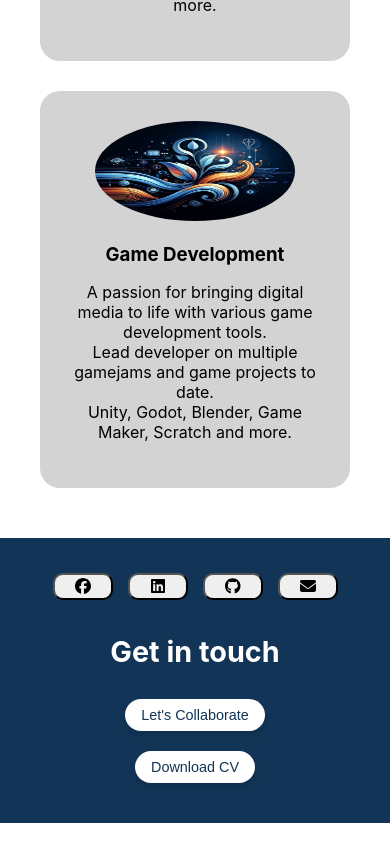
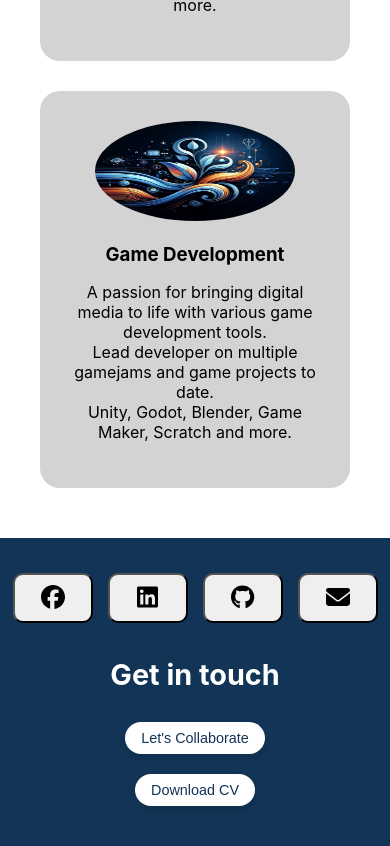
Before and after one commit to KnightIdeas/ki-portfolio-website, a React (Create React App) app: page / in a window 390 px wide. Shown: the part 2795-3641 px from the top of the page. Before the commit the page ends 3618 px from the top, so only its background shows below. Built offline with nearby package versions, Linux system fonts and the light colour scheme.

Commit message:
Footer: Update all the links and resize media icons
Update social media links
Resize social media icons for mobile

```diff
--- a/src/components/CallToAction.css
+++ b/src/components/CallToAction.css
@@ -93,9 +93,10 @@
   }
 
   .social-icon {
-    font-size: 1rem;
+    font-size: 1.5rem;
     padding: 2.5px;
     border-radius: 10px;
-    width: 60px;
+    width: 80px;
+    height: 50px;
   }
 }
--- a/src/components/CallToAction.js
+++ b/src/components/CallToAction.js
@@ -25,16 +25,16 @@ function CallToAction() {
         <div className="footer-container">
             <section className="footer-interior">
                 <div className="social-icons">
-                    <LinkButton to='https://www.facebook.com/' external={true} className='social-icon'>
+                    <LinkButton to='https://www.facebook.com/KnightIdeas' external={true} className='social-icon'>
                         <FontAwesomeIcon icon={faFacebook} className="facebook-icon" />
                     </LinkButton>
-                    <LinkButton to='https://www.linkedin.com/in/' external={true} className='social-icon'>
+                    <LinkButton to='https://www.linkedin.com/in/knightideas/' external={true} className='social-icon'>
                         <FontAwesomeIcon icon={faLinkedin} className="linkedin-icon" />
                     </LinkButton>
-                    <LinkButton to='https://www.github.com/' external={true} className='social-icon'>
+                    <LinkButton to='https://github.com/KnightIdeas' external={true} className='social-icon'>
                         <FontAwesomeIcon icon={faGithub} className="github-icon" />
                     </LinkButton>
-                    <LinkButton to='' external={true} className='social-icon'>
+                    <LinkButton to='mailto:chris@knightideas.co.uk' external={true} className='social-icon'>
                         <FontAwesomeIcon icon={faEnvelope} className="envelope-icon" />
                     </LinkButton>
                 </div>
```
